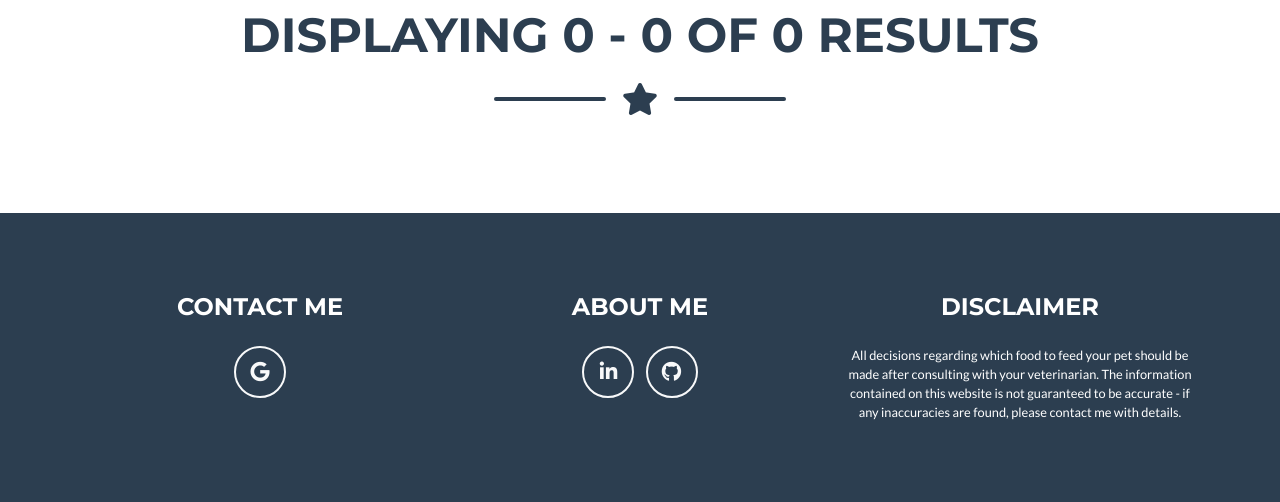
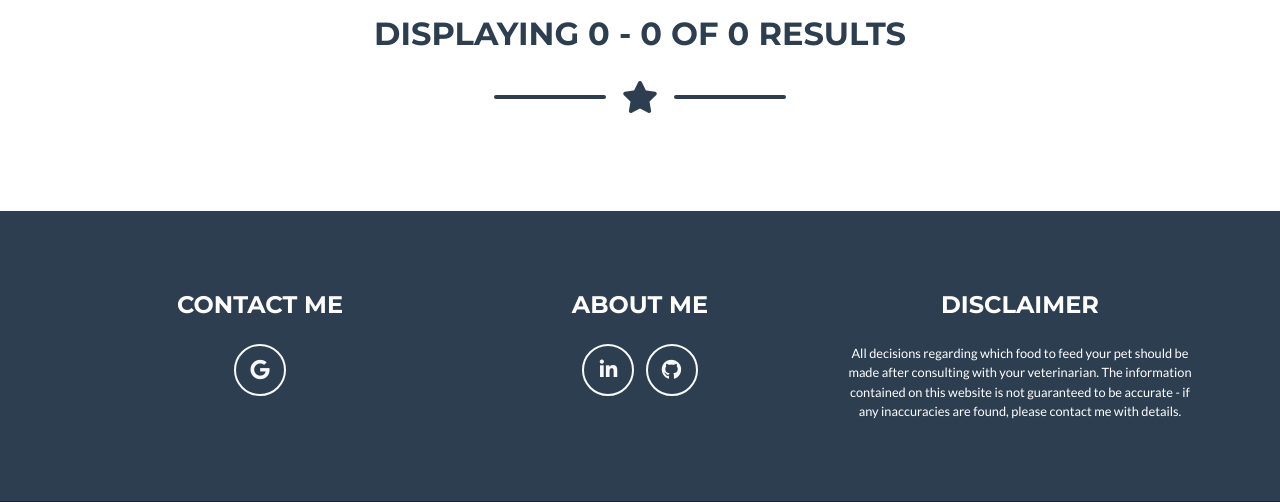
Before and after one commit to MikeAleksa/PeaFree, a Django app: page /search/results/ in a window 1280 px wide. Shown: the part 105-607 px from the top of the page. Run offline with Django 3.2, Linux system fonts and the light colour scheme; data that the repository does not hold is empty; some libraries are stand-ins or nearby versions; some web fonts are replaced.

Commit message:
reduce size of results count heading

```diff
--- a/food_search/templates/food_search/subpage_template.html
+++ b/food_search/templates/food_search/subpage_template.html
@@ -47,7 +47,7 @@
 
             <!-- Content Section Heading -->
             {% block contentheader %}
-                <h2 class="page-section-heading text-center text-uppercase text-secondary mb-0 mt-4">
+                <h2 class="text-center text-uppercase text-secondary mb-0 mt-4">
                     {% block contenttitle %}{% endblock %}
                 </h2>
             {% endblock %}
```
